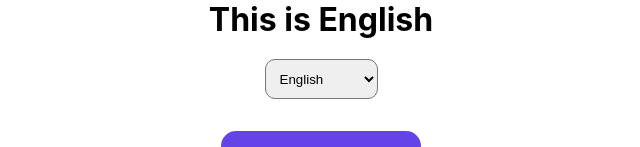
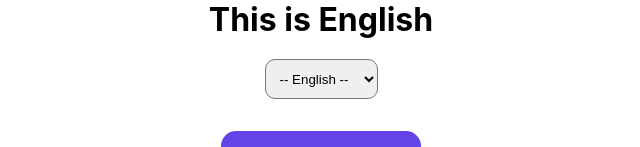
Before and after one commit to tranhuunam00/k10-exercises, a React (Create React App) app: page /user/Language in a window 1280 px wide. Shown: the top 147 px of the page, without its empty margins (319-959 px from the left). Built offline with nearby package versions, Linux system fonts and the light colour scheme.

Commit message:
khuong update

```diff
--- a/src/components/button/ButtonCustom.jsx
+++ b/src/components/button/ButtonCustom.jsx
@@ -1,7 +1,7 @@
 import styles from "./styles.module.scss"
 
-const ButtonCustom = ({ text, onClick = () => { },id }) => {
-  return <div><button className={styles.button} id={id} onClick={onClick}>{text}</button></div>;
+const ButtonCustom = ({ text, onClick = () => { },id ,type}) => {
+  return <div><button type={type} className={styles.button} id={id} onClick={onClick}>{text}</button></div>;
 };
 
 export default ButtonCustom;
--- a/src/components/multiLanguage/i18next/i18next.js
+++ b/src/components/multiLanguage/i18next/i18next.js
@@ -3,6 +3,12 @@ import { initReactI18next } from "react-i18next";
 import English from "../language/eng.json";
 import Vietnamese from "../language/vie.json";
 import Russian from "../language/rus.json";
+
+export const locales = {
+    eng : "English",
+    vie : "Vietnamese",
+    rus : "Russian"
+}
 
 const resources = {
     eng: {
@@ -17,10 +23,14 @@ const resources = {
 };
 
 i18n
-    .use(initReactI18next) // có để tải các plugin bổ sung vào i18next.
-    .init({ // mặc định của i18n sẵn sàng được khởi tạo bằng init
+    .use(initReactI18next) // cho phép dùng thư viện ngoài gài vào i18n, chuyển i18n thành react-i18next
+    .init({ // mặc định của i18n sẵn sàng được khởi tạo bằng cách gọi init
         resources, //khởi tạo
         lng: "eng", // ngôn ngữ sử dụng (tính năng ghi đè nhau)
+        keySeparator: false,
+        interpolation: {
+            escapeValue: false,
+        },
     });
 
 export default i18n;
--- a/src/modules/users/checkLanguage/userLanguage.jsx
+++ b/src/modules/users/checkLanguage/userLanguage.jsx
@@ -1,31 +1,35 @@
-import React from 'react'
+import React, { useState } from 'react'
 import { useTranslation } from 'react-i18next';
-import i18n from "i18next";
 import styles from "./styles.module.scss"
 import ButtonCustom from '../../../components/button/ButtonCustom';
 import { useNavigate } from 'react-router';
+import { locales } from '../../../components/multiLanguage/i18next/i18next';
+import { useContext } from "react";
+import Context from "../../../store/context";
 
 const UserLanguage = () => {
     const navigate = useNavigate()
+    const [state, dispatch] = useContext(Context);
     const handleOnClick = () => {
         return navigate(`/auth/LoginPage`)
     }
-    const { t } = useTranslation("translation");
-    // console.log(useTranslation())
+    const { t, i18n } = useTranslation("translation");
 
     const changeLanguage = (e) => {
         const languageValue = e.target.value // lấy value của thẻ select
         i18n.changeLanguage(languageValue); // sau khi lấy được value sẽ gửi về i18n để xử lí
     }
+    const currentLanguage = locales[i18n.language]
     return (
         <div className={styles.content}>
             <h1>{t("title")}</h1>
-            <select onChange={changeLanguage}>
+            <select onChange={changeLanguage} >
+                <option value="" > -- {currentLanguage} --</option>
                 <option value="eng">English</option>
                 <option value="vie">Vietnamese</option>
-                <option value="rus">Русский</option>
+                <option value="rus">Russian</option>
             </select>
-            <ButtonCustom text={"Back"} onClick={handleOnClick}/>
+            <ButtonCustom type={"button"} text={"Back"} onClick={handleOnClick} />
         </div>
     )
 }
--- /dev/null
+++ b/src/store/Provider.js
@@ -0,0 +1,12 @@
+import { useReducer } from "react";
+import Context from "./context";
+import Reducer,{initState} from "./reducer";
+function Provider ({children}) {
+    const [state , dispatch] =useReducer(Reducer,initState)
+    return (
+        <Context.Provider value={[state,dispatch]}>
+            {children}
+        </Context.Provider>
+    )
+}
+export default Provider
--- /dev/null
+++ b/src/store/context.js
@@ -0,0 +1,4 @@
+import { createContext } from "react";
+const Context = createContext();
+
+export default Context
--- /dev/null
+++ b/src/store/reducer.js
@@ -0,0 +1,11 @@
+const initState = {
+    nameLanguage : "",
+}
+
+function Reducer (state,action) {
+    switch(action.type){
+
+    }
+}
+export {initState}
+export default Reducer
```
Also changed, not shown: src/index.js (+7 -6 lines), src/modules/users/checkLanguage/styles.module.scss (line endings or trailing spaces).
